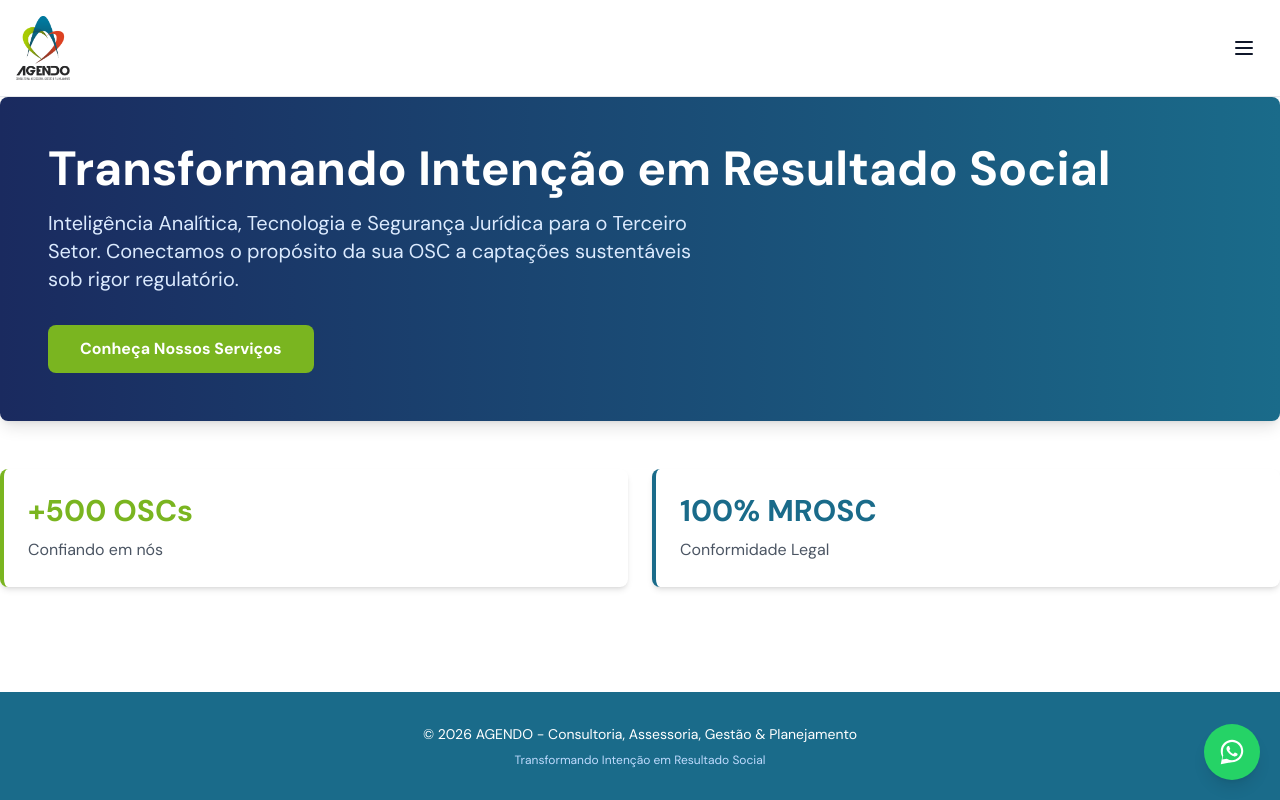
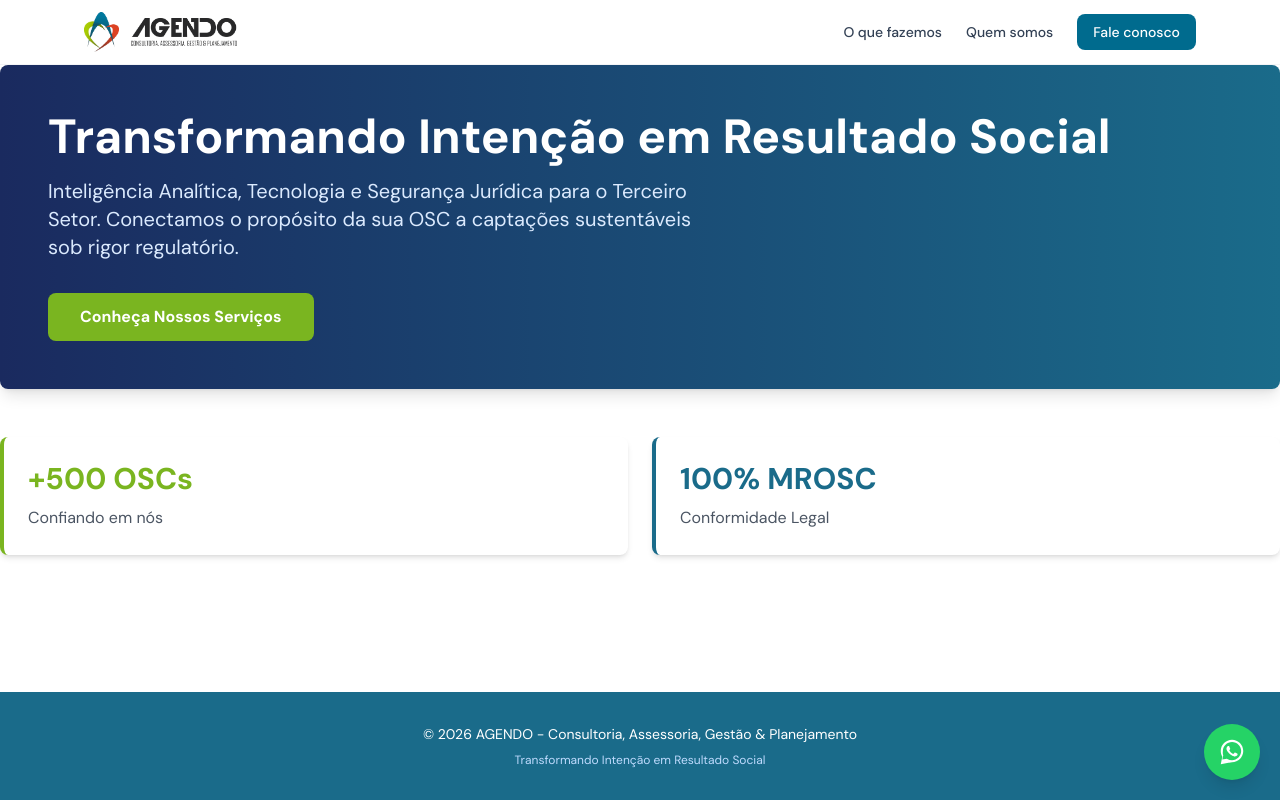
Before and after one commit to AgendoAS/agendo-website, a React (Vite) app in the folder agendo-website/: page / in a window 1280 px wide. Built offline with nearby package versions, Linux system fonts and the light colour scheme.

Commit message:
Update Header.jsx

```diff
--- a/agendo-website/src/components/Header.jsx
+++ b/agendo-website/src/components/Header.jsx
@@ -1,24 +1,23 @@
-import { Link } from 'react-router-dom';
-import { Menu } from 'lucide-react';
+export default function Header() {
+  return (
+    <header className="sticky top-0 z-20 bg-white/95 backdrop-blur border-b border-gray-100">
+      <div className="max-w-6xl mx-auto px-5 py-3 flex items-center justify-between">
+        <a href="#inicio" className="flex items-center gap-3" aria-label="AGENDO, início">
+          <img src="/AGENDO%20LOGO.png" alt="" className="h-10 w-auto" />
+          <img src="/AGENDO%20TEXTO.png" alt="AGENDO" className="h-7 w-auto hidden sm:block" />
+        </a>
 
-export default function Header({ onMenuClick }) {
-  return (
-    <header className="sticky top-0 z-20 bg-white border-b border-gray-200 shadow-sm">
-      <div className="max-w-7xl mx-auto px-4 py-4 flex items-center justify-between">
-        {/* Logo */}
-        <Link to="/" className="flex items-center">
-          <img src="/AGENDO.png" alt="AGENDO Logo" className="h-16 w-auto" />
-        </Link>
-
-        {/* Menu Button */}
-        <button
-          onClick={onMenuClick}
-          className="p-2 hover:bg-gray-100 rounded transition-colors"
-          aria-label="Toggle menu"
-        >
-          <Menu size={24} className="text-slate-900" />
-        </button>
+        <nav className="flex items-center gap-6 text-sm font-medium text-slate-700">
+          <a href="#servicos" className="hidden md:inline hover:text-[#006B8E] transition-colors">O que fazemos</a>
+          <a href="#sobre" className="hidden md:inline hover:text-[#006B8E] transition-colors">Quem somos</a>
+          <a
+            href="#contato"
+            className="bg-[#006B8E] hover:bg-[#00566f] text-white px-4 py-2 rounded-lg transition-colors"
+          >
+            Fale conosco
+          </a>
+        </nav>
       </div>
     </header>
-  );
+  )
 }
```
